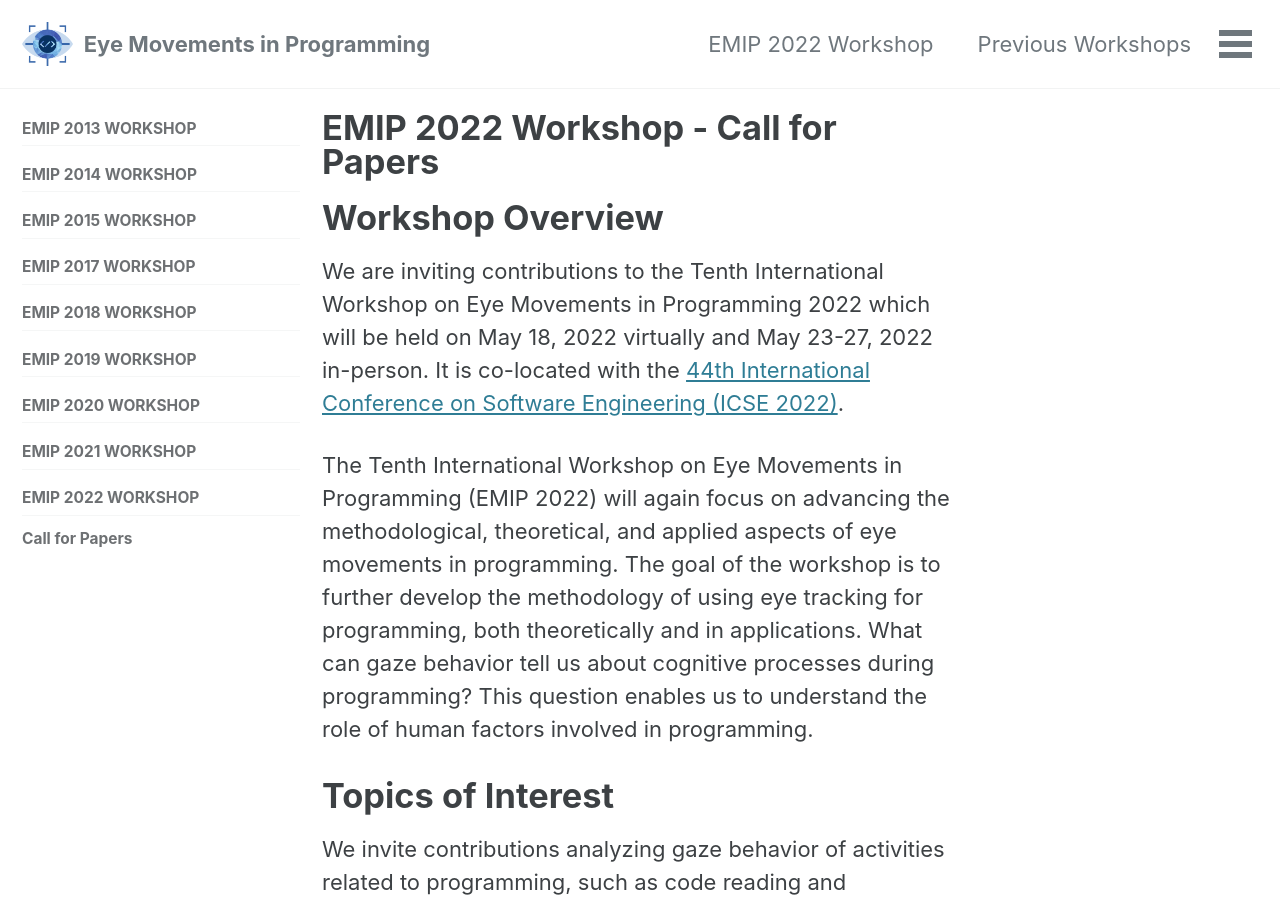
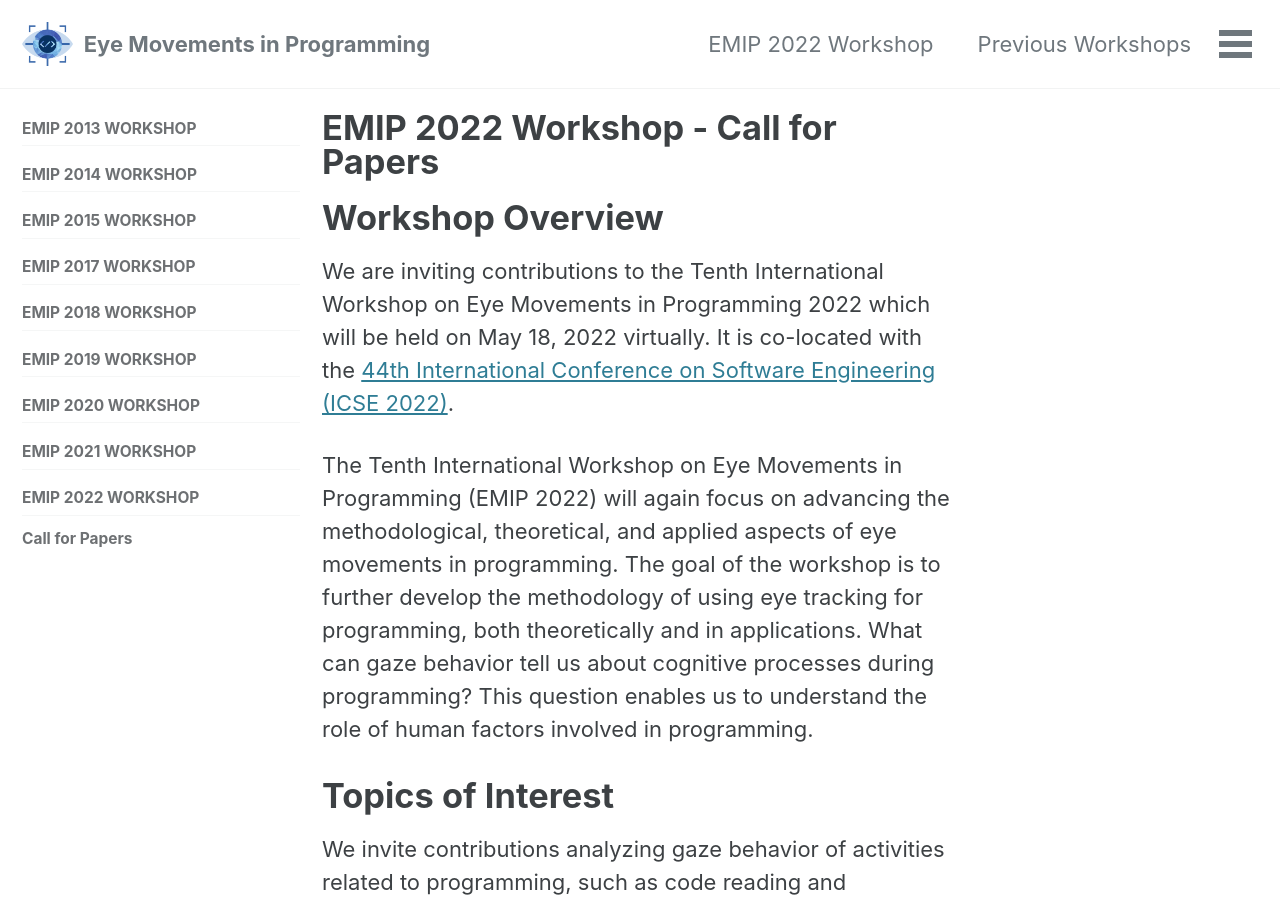
Before and after one commit to EMIPws/emipws.github.io, a Jekyll site: the page built from pages/workshop/emip-2022-call-for-papers.md, in a window 1280 px wide and 900 px high. Built offline with Jekyll 4.4.1, drawn with Linux system fonts in a browser that asks for light colours; cached includes are drawn as plain includes.

Commit message:
Update emip-2022-call-for-papers.md

```diff
--- a/pages/workshop/emip-2022-call-for-papers.md
+++ b/pages/workshop/emip-2022-call-for-papers.md
@@ -7,7 +7,7 @@ sidebar:
   nav: "emip-2022"
 ---
 # Workshop Overview
-We are inviting contributions to the Tenth International Workshop on Eye Movements in Programming 2022 which will be held on May 18, 2022 virtually and May 23-27, 2022 in-person. It is co-located with the [44th International Conference on Software Engineering (ICSE 2022)](https://conf.researchr.org/home/icse-2022).
+We are inviting contributions to the Tenth International Workshop on Eye Movements in Programming 2022 which will be held on May 18, 2022 virtually. It is co-located with the [44th International Conference on Software Engineering (ICSE 2022)](https://conf.researchr.org/home/icse-2022).
 
 The Tenth International Workshop on Eye Movements in Programming (EMIP 2022) will again focus on advancing the methodological, theoretical, and applied aspects of eye movements in programming. The goal of the workshop is to further develop the methodology of using eye tracking for programming, both theoretically and in applications. What can gaze behavior tell us about cognitive processes during programming? This question enables us to understand the role of human factors involved in programming.
 
```
